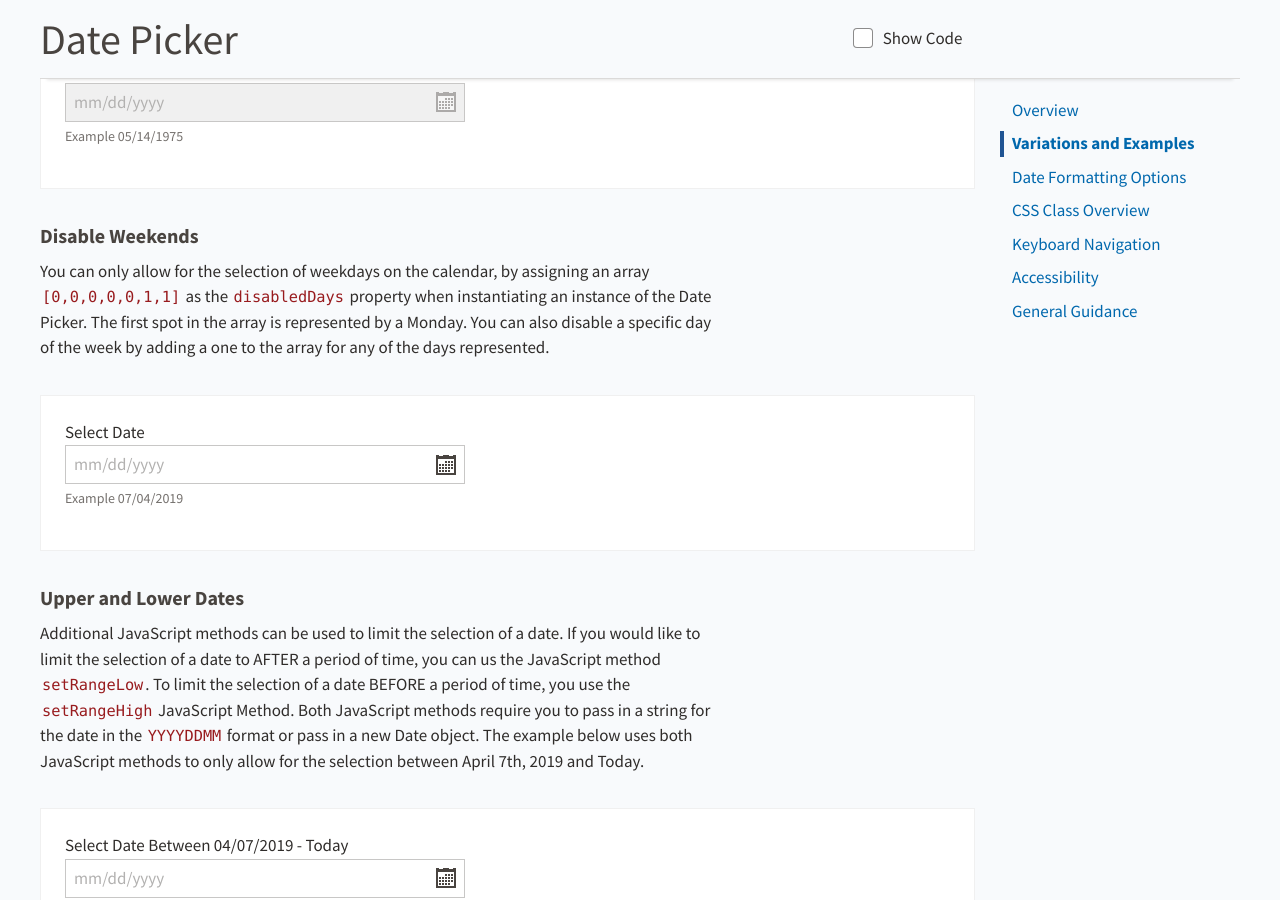
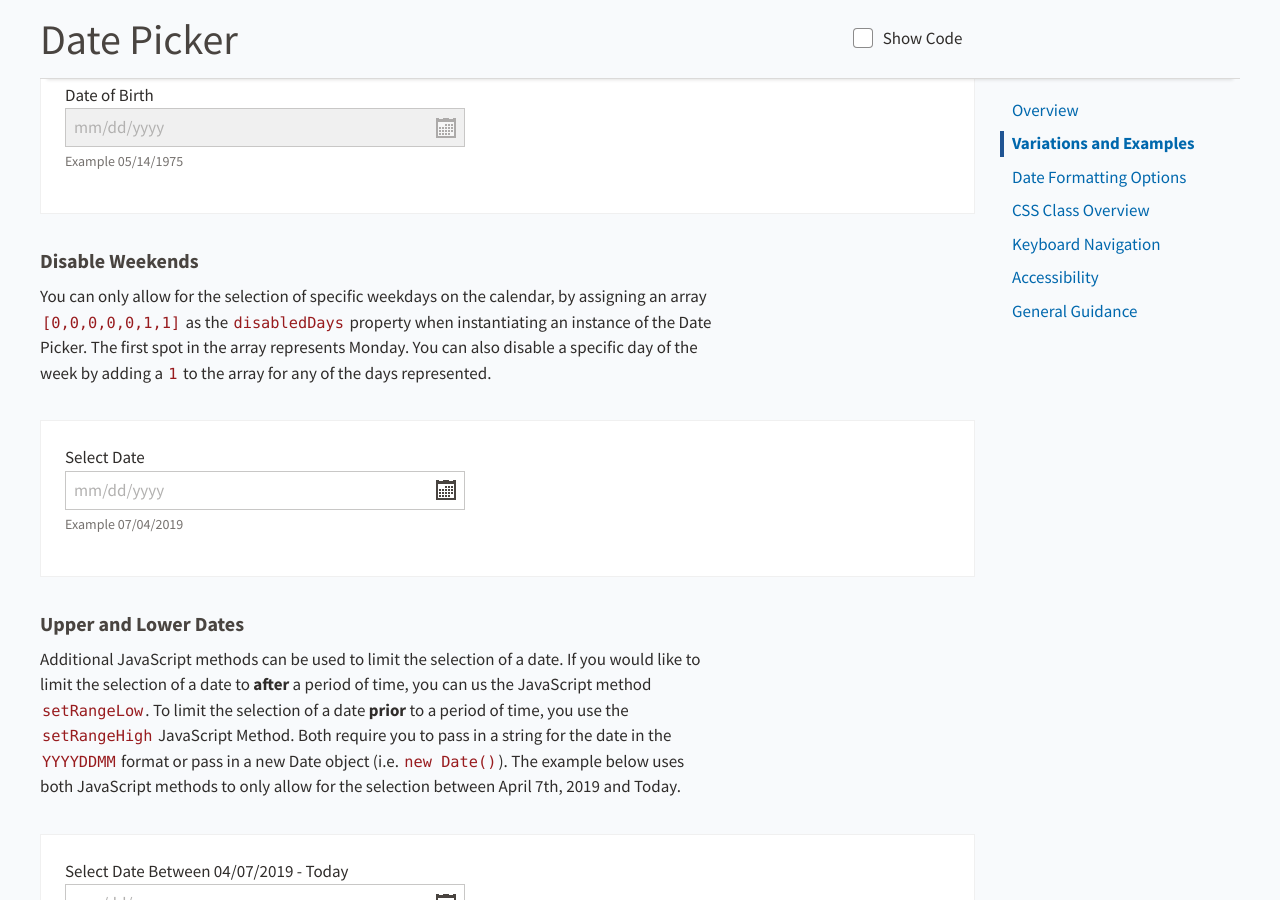
Before and after one commit to USDA-FSA/fsa-design-system, a Jekyll site: the page built from components/date-picker/index.md, in a window 1280 px wide and 900 px high, scrolled down 1525 px. Built offline with Jekyll 4.4.1, drawn with Linux system fonts in a browser that asks for light colours; some of the changed text lies outside the part shown.

Commit message:
minor content tweaks to Date Picker [amends #242]

```diff
--- a/components/date-picker/index.md
+++ b/components/date-picker/index.md
@@ -2,7 +2,7 @@
 layout: page
 parent: "Components"
 title: "Date Picker"
-intro: "The Date Picker is a component designed to augment an Input element or Form Field with the ability to select a date in a Calendar view."
+intro: "The Date Picker augments an Input element or Form Field with the ability to select a date in a Calendar view."
 jump_menu: true
 custom_js: "datepicker-demo.js"
 ---
@@ -17,7 +17,7 @@
 
 ## Variations and Examples
 
-The Date Picker can be used with either a basic [Text Input]({{ site.baseurl }}components/text-input/) component or the [Form Fields]({{ site.baseurl }}components/form-fields/) component. To instantiate an instance of the Date Picker, you pass in the Input element's ID and select a display format. The Date display format options are listed in the [table below](#date-formatting-options).
+The Date Picker can be used with either a basic [Text Input]({{ site.baseurl }}components/text-input/) component or the [Form Field]({{ site.baseurl }}components/form-fields/) component. To instantiate an instance of the Date Picker, you pass in the Input element's ID and select a display format. The Date display format options are listed in below under [Date Formatting Options](#date-formatting-options).
 
 ### Basic JavaScript Initialization
 
@@ -92,7 +92,7 @@
 
 ### Disable Weekends
 
-You can only allow for the selection of weekdays on the calendar, by assigning an array <code>[0,0,0,0,0,1,1]</code> as the <code>disabledDays</code> property when instantiating an instance of the Date Picker. The first spot in the array is represented by a Monday. You can also disable a specific day of the week by adding a one to the array for any of the days represented.
+You can only allow for the selection of specific weekdays on the calendar, by assigning an array <code>[0,0,0,0,0,1,1]</code> as the <code>disabledDays</code> property when instantiating an instance of the Date Picker. The first spot in the array represents Monday. You can also disable a specific day of the week by adding a `1` to the array for any of the days represented.
 
 <div class="ds-preview">
   <div class="fsa-field">
@@ -120,7 +120,7 @@
 
 ### Upper and Lower Dates
 
-Additional JavaScript methods can be used to limit the selection of a date. If you would like to limit the selection of a date to AFTER a period of time, you can us the JavaScript method <code>setRangeLow</code>. To limit the selection of a date BEFORE a period of time, you use the <code>setRangeHigh</code> JavaScript Method. Both JavaScript methods require you to pass in a string for the date in the <code>YYYYDDMM</code> format or pass in a new Date object. The example below uses both JavaScript methods to only allow for the selection between April 7th, 2019 and Today.
+Additional JavaScript methods can be used to limit the selection of a date. If you would like to limit the selection of a date to **after** a period of time, you can us the JavaScript method <code>setRangeLow</code>. To limit the selection of a date **prior** to a period of time, you use the <code>setRangeHigh</code> JavaScript Method. Both require you to pass in a string for the date in the <code>YYYYDDMM</code> format or pass in a new Date object (i.e. `new Date()`). The example below uses both JavaScript methods to only allow for the selection between April 7th, 2019 and Today.
 
 <div class="ds-preview">
   <div class="fsa-field">
@@ -248,23 +248,23 @@
   <tbody>
     <tr>
       <td aria-label="Specifier" scope="row">
-        %d
+        <code>%d</code>
       </td>
       <td aria-label="Description">
-        Day of the month, 2 digits with leading zeros (01 – 31)
+        Day of the month, 2 digits with leading zeros (<code>01</code> – <code>31</code>)
       </td>
     </tr>
     <tr>
       <td aria-label="Specifier" scope="row">
-        %j
+        <code>%j</code>
       </td>
       <td aria-label="Description">
-        Day of the month without leading zeros (1 – 31)
+        Day of the month without leading zeros (<code>1</code> – <code>31</code>)
       </td>
     </tr>
     <tr>
       <td aria-label="Specifier" scope="row">
-        %m
+        <code>%m</code>
       </td>
       <td aria-label="Description">
         Numeric representation of a month, with leading zeros
@@ -272,7 +272,7 @@
     </tr>
     <tr>
       <td aria-label="Specifier" scope="row">
-        %n
+        <code>%n</code>
       </td>
       <td aria-label="Description">
         Numeric representation of a month, without leading zeros
@@ -280,7 +280,7 @@
     </tr>
     <tr>
       <td aria-label="Specifier" scope="row">
-        %Y
+        <code>%Y</code>
       </td>
       <td aria-label="Description">
         A full numeric representation of a year, 4 digits
@@ -288,7 +288,7 @@
     </tr>
     <tr>
       <td aria-label="Specifier" scope="row">
-        %y
+        <code>%y</code>
       </td>
       <td aria-label="Description">
         A two digit representation of a year
@@ -296,7 +296,7 @@
     </tr>
     <tr>
       <td aria-label="Specifier" scope="row">
-        %l
+        <code>%l</code>
       </td>
       <td aria-label="Description">
         A full textual representation of the day of the week (Monday – Sunday)
@@ -304,15 +304,15 @@
     </tr>
     <tr>
       <td aria-label="Specifier" scope="row">
-        %S
+        <code>%S</code>
       </td>
       <td aria-label="Description">
-        English ordinal suffix for the day of the month: st, nd, rd or th
+        English ordinal suffix for the day of the month: st, nd, rd or th (e.g. "1st", "2nd", "3rd", "5th")
       </td>
     </tr>
     <tr>
       <td aria-label="Specifier" scope="row">
-        %F
+        <code>%F</code>
       </td>
       <td aria-label="Description">
         A full textual representation of a month, such as January or March
@@ -337,7 +337,7 @@
         MMDDYYYY
       </td>
       <td aria-label="Description">
-        %m%d%Y
+        <code>%m%d%Y</code>
       </td>
     </tr>
     <tr>
@@ -345,7 +345,7 @@
         MM/DD/YYYY
       </td>
       <td aria-label="Description">
-        %m/%d/%Y
+        <code>%m/%d/%Y</code>
       </td>
     </tr>
     <tr>
@@ -353,7 +353,7 @@
         MM-DD-YYYY
       </td>
       <td aria-label="Description">
-        %m-%d-%Y
+        <code>%m-%d-%Y</code>
       </td>
     </tr>
     <tr>
@@ -361,7 +361,7 @@
         M/D/YY
       </td>
       <td aria-label="Description">
-        %n%j%y
+        <code>%n%j%y</code>
       </td>
     </tr>
     <tr>
@@ -369,7 +369,7 @@
         M.D.YYYY
       </td>
       <td aria-label="Description">
-        %n.%j.%Y
+        <code>%n.%j.%Y</code>
       </td>
     </tr>
   </tbody>
```
Also changed, not shown: other parts of components/date-picker/index.md (+2 -2 lines).
